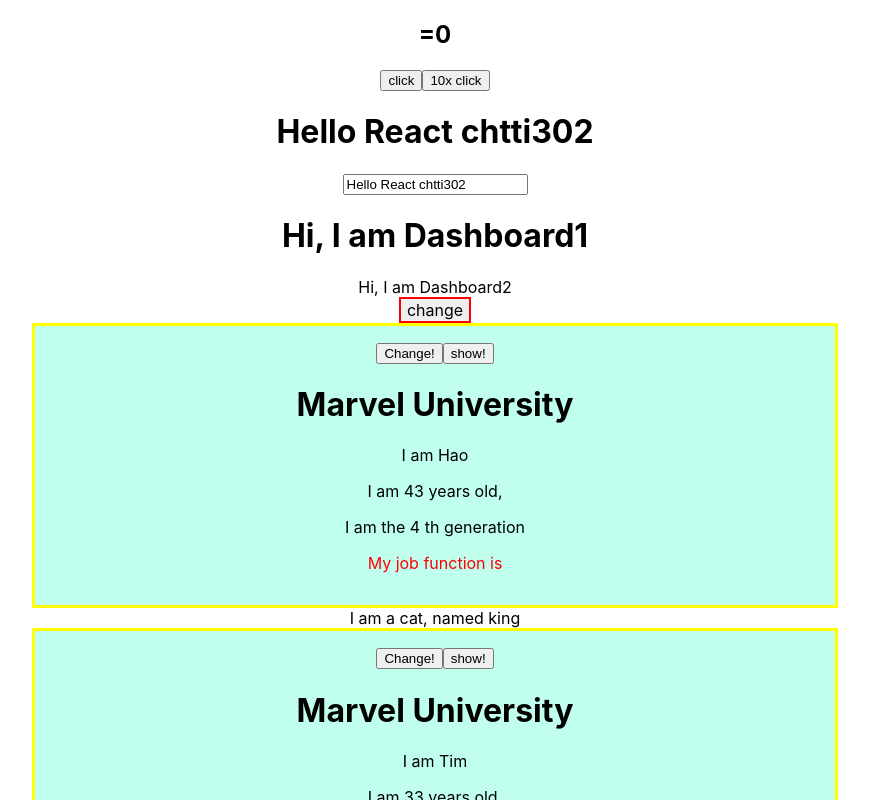
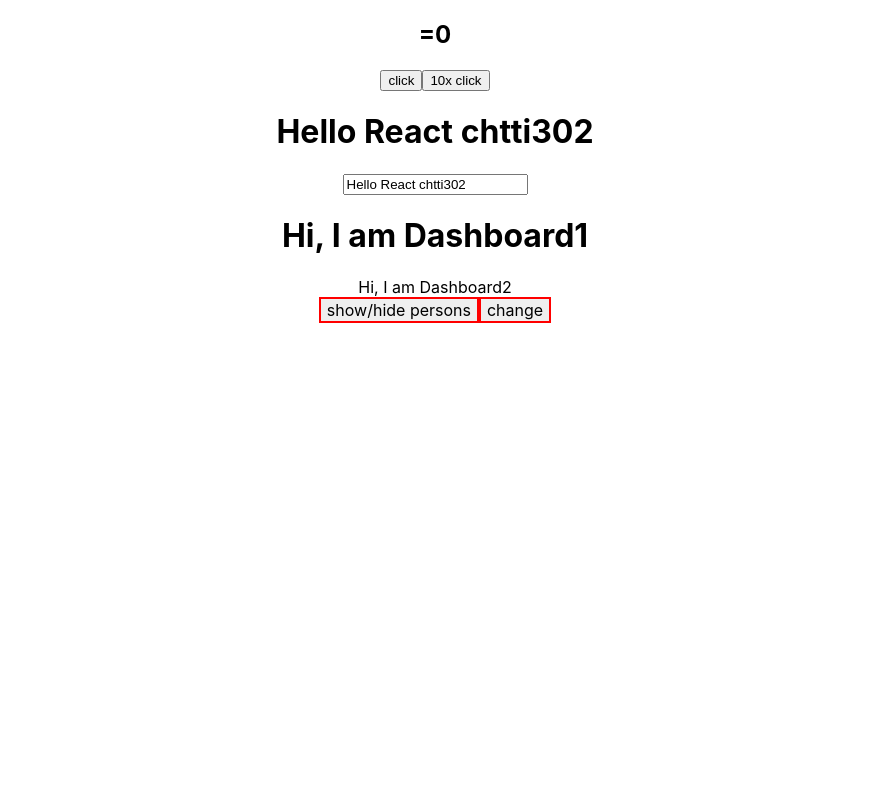
Before and after one commit to clairelee0414/cht_react, a React (Create React App) app in the folder lab3_react_start/: page / in a window 1280 px wide. Shown: the top 800 px of the page, without its empty margins (205-1074 px from the left). Built offline with nearby package versions, Linux system fonts and the light colour scheme.

Commit message:
show/hide

```diff
--- a/lab3_react_start/src/App.js
+++ b/lab3_react_start/src/App.js
@@ -19,6 +19,7 @@
       { name: "Claire", age: 40 },
     ],
     title: "Hello React chtti302",
+    showPersons: false,
   };
 
   changeNameHandler = (leaderName) => {
@@ -32,6 +33,10 @@
     });
   };
 
+  toggleDisplayHandler = () => {
+    this.setState({ showPersons: !this.state.showPersons })
+  }
+
   render() {
     const style = {
       backgroud: "yellow",
@@ -40,6 +45,7 @@
       padding: "4 px",
       cursoe: "pointer",
     };
+
     return (
       <div className="App">
         <Counter step="2" />
@@ -50,9 +56,17 @@
         />
         <Dashboard1 />
         <Dashboard2 />
-        <button style={style} onClick={() => this.changeNameHandler("one punch man")}>
+        <button style={style} onClick={() => this.toggleDisplayHandler()}>
+          show/hide persons
+        </button>
+        <button
+          style={style}
+          onClick={() => this.changeNameHandler("one punch man")}
+        >
           change
         </button>
+        {this.state.showPersons === true ? (
+          <div>
             <Person
               clickCallback={this.changeNameHandler.bind(this, "Peter")}
               name={this.state.persons[0].name}
@@ -71,6 +85,8 @@
             />
             <Pet />
           </div>
+        ) : null}
+      </div>
     );
   }
 }
```
Lines whose indentation alone changed are shown as unchanged.
